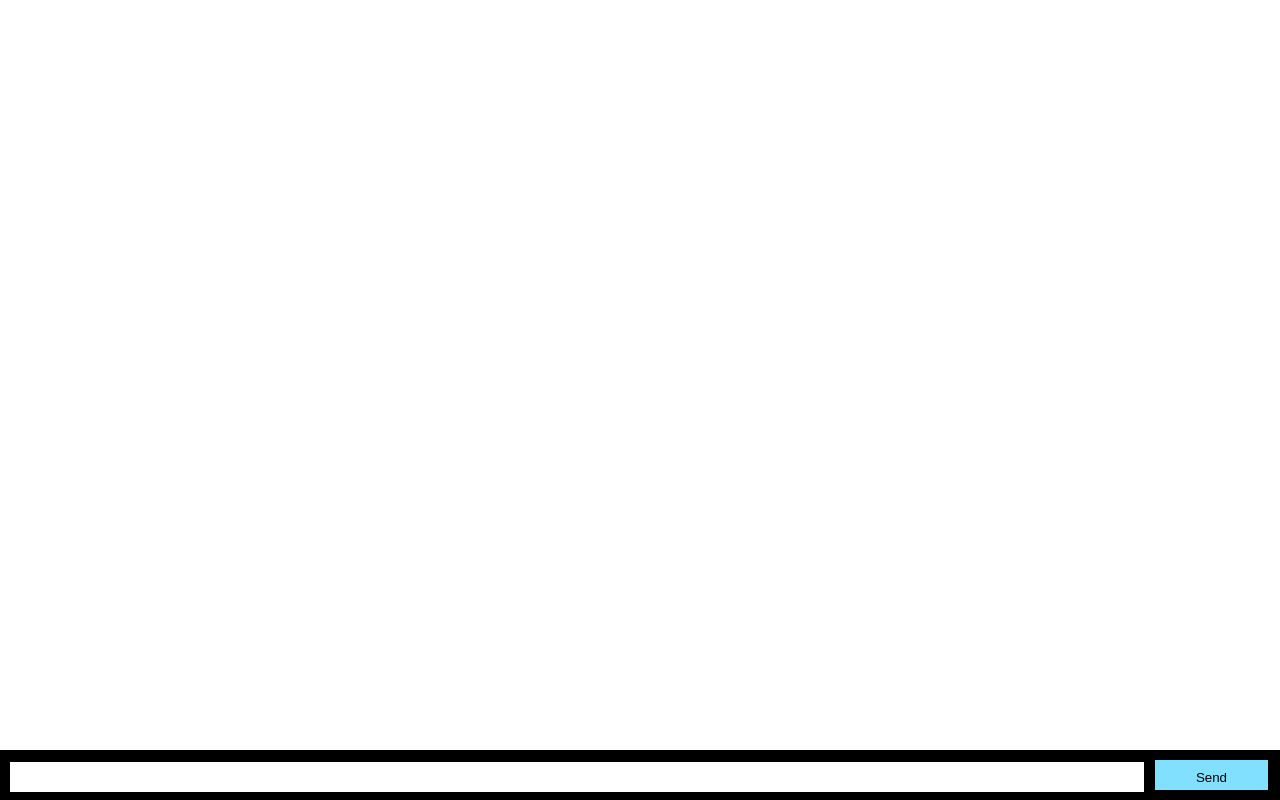
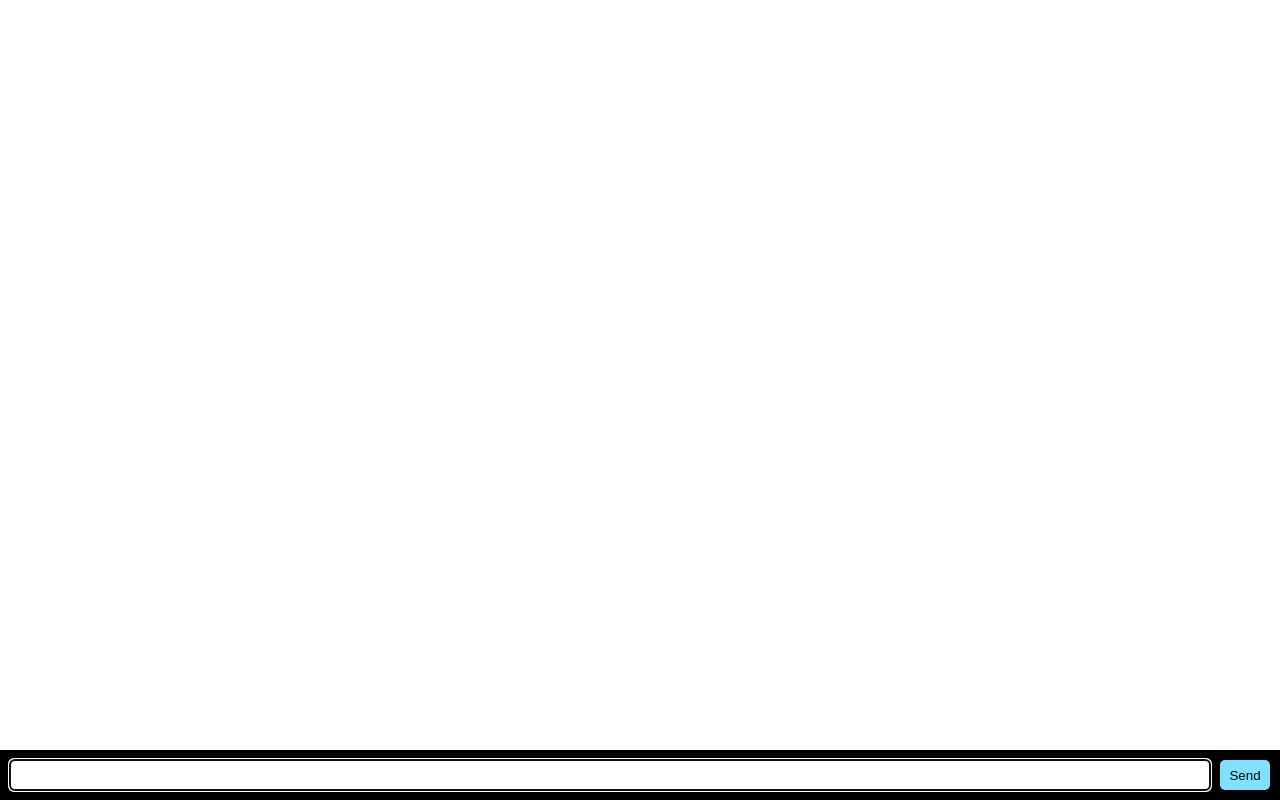
Before and after one commit to iMasanari/codecheck-3763, a website: page app/index.html in a window 1280 px wide. Both pictures are taken after typing "Sample" into the empty fields and a click on the button "Send". Drawn offline with nearby package versions, Linux system fonts and the light colour scheme.

Commit message:
スマホ用に調整

```diff
--- a/app/client.js
+++ b/app/client.js
@@ -2,17 +2,22 @@
 
 var ws = new WebSocket(location.origin.replace(/^http/, 'ws'));
 
-$(function () {
-    $('form').submit(function () {
+$(function() {
+    var $m = $('#m');
+
+    $m.focus();
+
+    $('form').submit(function() {
         var $this = $(this);
-        var $m = $('#m');
 
         ws.send(JSON.stringify({ text: $m.val() }));
         $m.val('');
+        $m.focus();
 
         return false;
     });
-    ws.onmessage = function (msg) {
+
+    ws.onmessage = function(msg) {
         var resp = JSON.parse(msg.data);
         var message = resp.type === 'bot' ? resp.text : JSON.parse(resp.text).text;
 
@@ -22,9 +27,11 @@ $(function () {
             )
         );
     };
-    ws.onerror = function (err) {
+
+    ws.onerror = function(err) {
         console.log("err", err);
     };
+
     ws.onclose = function close() {
         console.log('disconnected');
     };
--- a/app/index.css
+++ b/app/index.css
@@ -5,10 +5,9 @@
 }
 body {
     font: 16px Helvetica, Arial;
-    height: 100%;
 }
 .container.messages {
-    height: 90%;
+    height: 100%;
     padding-bottom: 50px;
     overflow: scroll;
 }
@@ -18,25 +17,28 @@ body {
     width: 100%;
     padding: 10px;
     position: fixed;
-    bottom: 0px;
+    bottom: 0;
 }
 .form.msgform {
     height: 100%;
 }
 .form.msgform .input {
-    height: 100%;
+    float: left;
+    width: calc(100% - 60px);
+    height: 30px;
     border: 0;
-    width: 90%;
+    border-radius: 5px;
+    padding: 0 .5em;
     font-size: 18px;
-    padding-left: 1%;
-    margin-right: .5%;
 }
 .form.msgform .submit.button {
-    width: 9%;
+    float: left;
+    width: 50px;
     height: 30px;
     background: rgb(130, 224, 255);
-    border: none;
-    padding: 10px;
+    border: 0;
+    border-radius: 5px;
+    margin-left: 10px;
 }
 .ul.messages {
     list-style-type: none;
--- a/app/index.html
+++ b/app/index.html
@@ -2,6 +2,7 @@
 <html>
   <head>
     <title>websocket chat</title>
+    <meta name="viewport" content="width=device-width">
     <link rel="stylesheet" href="index.css"></link>
   </head>
   <body>
```
